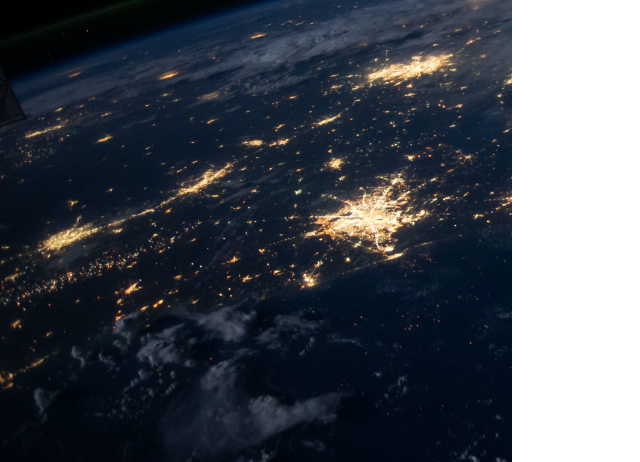
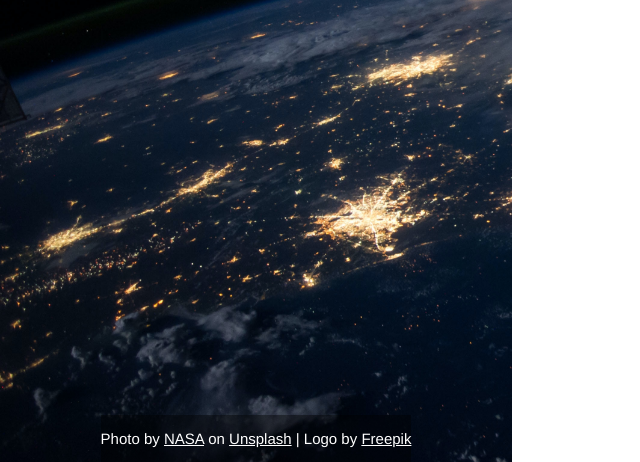
Before and after one commit to jztang/odin-06-sign-up-form, a plain HTML site: page index.html in a window 1280 px wide. Shown: the part 338-800 px from the top of the page, without its empty margins (0-640 px from the left). Drawn offline with Linux system fonts and the light colour scheme.

Commit message:
Add attribution

```diff
--- a/index.html
+++ b/index.html
@@ -11,7 +11,19 @@
   <body>
     <div class="logo-section">
       <div class="logo-container"><img src="./logo.png" alt="" />INTREPID</div>
-      <div class="attribution"></div>
+      <div class="attribution">
+        <p>
+          Photo by
+          <a target="_blank" href="https://unsplash.com/@nasa">NASA</a>
+          on
+          <a target="_blank" href="https://unsplash.com/photos/Q1p7bh3SHj8?">Unsplash</a> | Logo by
+          <a
+            target="_blank"
+            href="https://www.freepik.com/free-vector/lovely-space-rocket-with-flat-design_2849095.htm"
+            >Freepik</a
+          >
+        </p>
+      </div>
     </div>
     <form action="" class="sign-up-form">
       <div class="form-header"></div>
--- a/styles.css
+++ b/styles.css
@@ -47,6 +47,17 @@ body {
   height: 100%;
 }
 
+.attribution {
+  margin: 0 auto;
+  background: rgba(0, 0, 0, 0.4);
+  font-family: Helvetica, Arial, sans-serif;
+  font-size: 1.5rem;
+}
+
+.attribution a {
+  color: #fff;
+}
+
 .sign-up-form {
   width: 60%;
   background-color: #fff;
```
